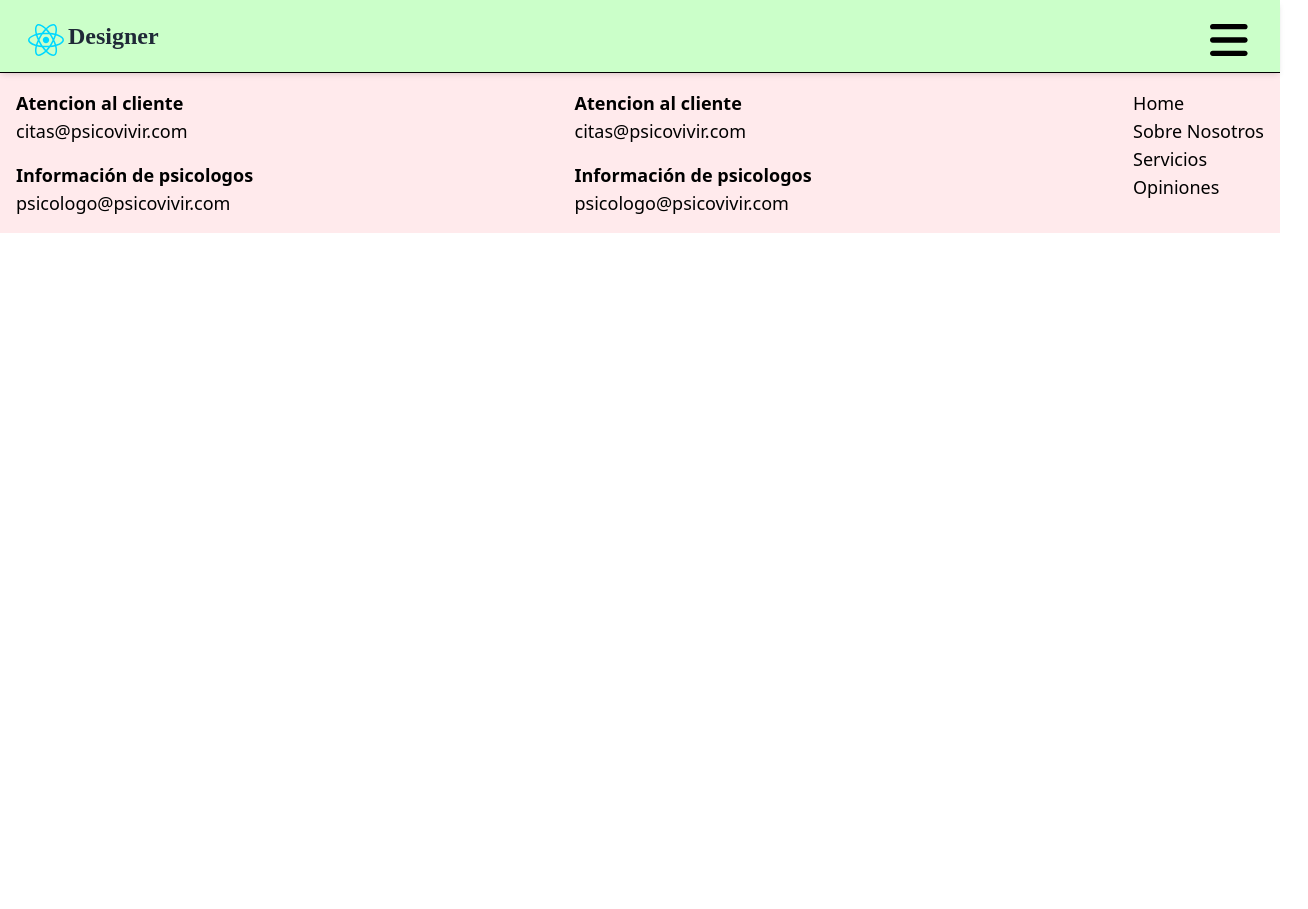
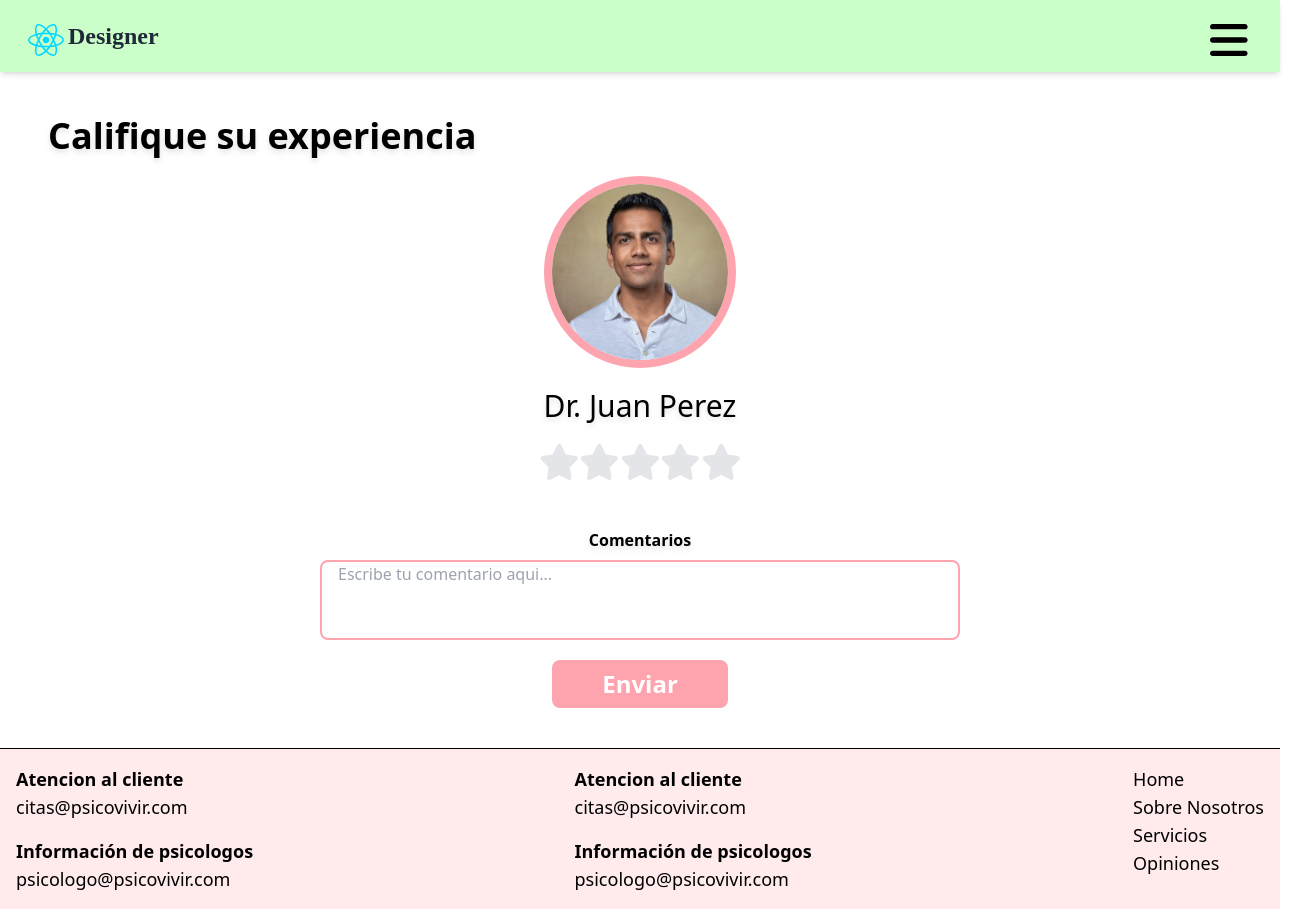
Before and after one commit to ValeriaZampetti/Psico-vivir, a React (Vite) app: page /users/writereview in a window 1280 px wide. Shown: the whole page, 1308 px wide, since content can reach past the window. Before the commit the page ends 800 px from the top, so only its background shows below. Built offline with nearby package versions, Linux system fonts and the light colour scheme; no server answers.

Commit message:
WriteReview 1.0

```diff
--- a/src/App.tsx
+++ b/src/App.tsx
@@ -10,6 +10,7 @@ import Checkout from "./pages/psico/Checkout";
 import Profile from "./pages/psico/Profile";
 import Schedule from "./pages/psico/Schedule";
 import Searcher from "./pages/psico/Searcher";
+import WriteReview from "./pages/psico/WriteReview";
 import Login from "./pages/users/Login";
 import Register from "./pages/users/Register";
 
@@ -30,6 +31,7 @@ function App() {
             <Route index element={<Navigate to="login" />} />
             <Route path="login" element={<Login />} />
             <Route path="register" element={<Register />} />
+            <Route path="writereview" element={<WriteReview />} /> {/* de mientras aqui*/}
           </Route>
 
           <Route path="/psico" element={<ProtectedLayout />}>
--- /dev/null
+++ b/src/pages/psico/WriteReview.tsx
@@ -0,0 +1,56 @@
+import React, { useEffect, useState } from "react";
+import StarRating from "../../components/forms/StarRating";
+import Profile from "../../assets/mock/pic.jpg";
+import { Doctor } from "../../interfaces/Client"; // Pasarle el nombre del doc auto
+
+function WriteReview() {
+  const [rating, setRating] = useState(0);
+
+  return (
+    <div>
+      <div className="h-16 p-5 relative top-8 left-7 font-bold text-4xl flex items-center text-center border-solid drop-shadow-md mb-10">
+        Califique su experiencia
+      </div>
+
+      <div className="flex flex-col items-center mb-10">
+        <img
+          src={Profile}
+          alt="doctor-profile-pic"
+          className="h-48 rounded-full border-rose-300 border-8"
+        />
+
+        <div>
+          <div className="text-3xl font-medium mt-5 border-solid drop-shadow-md">
+            Dr. Juan Perez
+          </div>
+        </div>
+
+        <div className="position-absolute p-5 left-264 top-366 flex flex-row items-start gap-10">
+          <StarRating
+            currentRating={rating}
+            handleCurrentRating={(newRating: number) => setRating(newRating)}
+            svgClass="h-9 w-12"
+          />
+        </div>
+
+        <div className="p-2 font-bold mt-5 border-solid drop-shadow-md">
+          Comentarios
+        </div>
+
+        <textarea
+          name=""
+          id=""
+          placeholder="Escribe tu comentario aqui..."
+          className="rounded-lg px-4 resize-none h-20 w-1/2 border-2 border-rose-300 outline-none"
+        ></textarea>
+
+        <button type="button" className="bg-rose-300 rounded-lg px-4 py-2 mt-5 text-white font-bold w-44 text-2xl">
+          Enviar
+        </button>
+
+      </div>
+    </div>
+  );
+}
+
+export default WriteReview;
```
